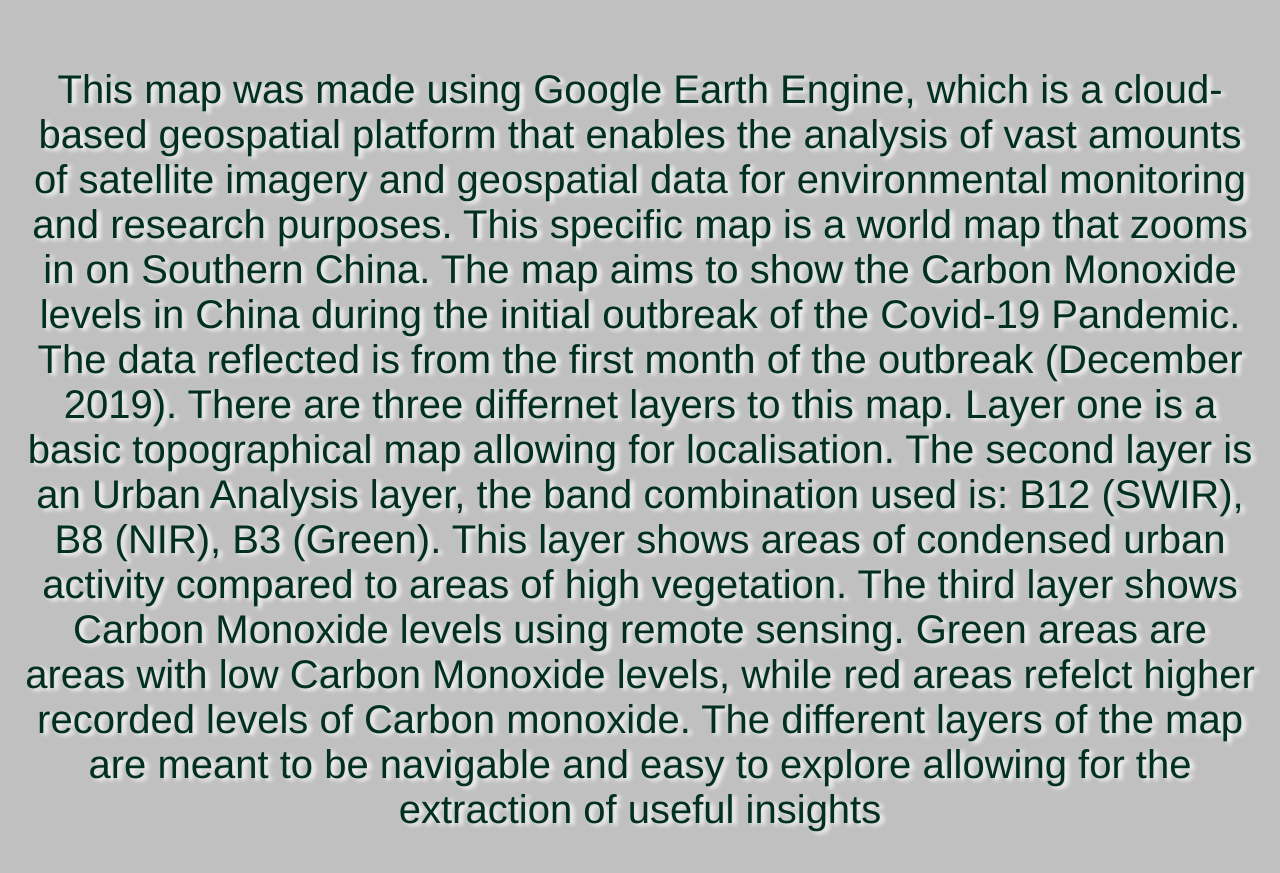
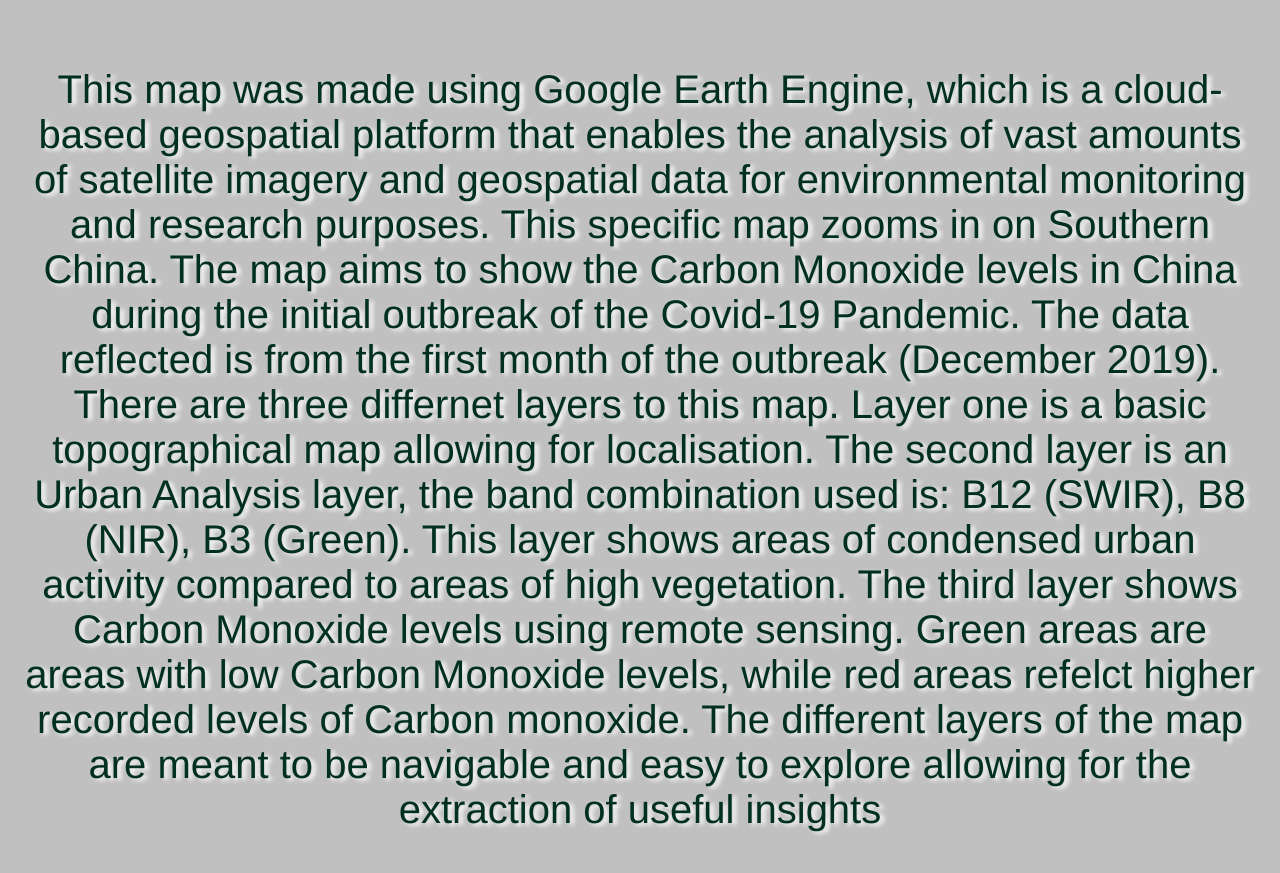
Before and after one commit to isabellahope/Isabellahope.github.io, a plain HTML site: page maps.html in a window 1280 px wide. Shown: the part 1988-2861 px from the top of the page. Drawn offline with Linux system fonts and the light colour scheme.

Commit message:
Update maps.html
text revision

```diff
--- a/maps.html
+++ b/maps.html
@@ -42,7 +42,7 @@
 <iframe position= center; width="90%" height="600px" src="https://isabellamariahope.users.earthengine.app/view/cmchina" frameborder="2" allow="accelerometer; autoplay; encrypted-media; gyroscope; picture-in-picture" allowfullscreen></iframe></a>
 
 
-<h4>This map was made using Google Earth Engine, which is a cloud-based geospatial platform that enables the analysis of vast amounts of satellite imagery and geospatial data for environmental monitoring and research purposes. This specific map is a world map that zooms in on Southern China. The map aims to show the Carbon Monoxide levels in China during the initial outbreak of the Covid-19 Pandemic. The data reflected is from the first month of the outbreak (December 2019). There are three differnet layers to this map. Layer one is a basic topographical map allowing for localisation. The second layer is an Urban Analysis layer, the band combination used is:  B12 (SWIR), B8 (NIR), B3 (Green). This layer shows areas of condensed urban activity compared to areas of high vegetation. The third layer shows Carbon Monoxide levels using remote sensing. Green areas are areas with low Carbon Monoxide levels, while red areas refelct higher recorded levels of Carbon monoxide. The different layers of the map are meant to be navigable and easy to explore allowing for the extraction of useful insights</h4>
+<h4>This map was made using Google Earth Engine, which is a cloud-based geospatial platform that enables the analysis of vast amounts of satellite imagery and geospatial data for environmental monitoring and research purposes. This specific map zooms in on Southern China. The map aims to show the Carbon Monoxide levels in China during the initial outbreak of the Covid-19 Pandemic. The data reflected is from the first month of the outbreak (December 2019). There are three differnet layers to this map. Layer one is a basic topographical map allowing for localisation. The second layer is an Urban Analysis layer, the band combination used is:  B12 (SWIR), B8 (NIR), B3 (Green). This layer shows areas of condensed urban activity compared to areas of high vegetation. The third layer shows Carbon Monoxide levels using remote sensing. Green areas are areas with low Carbon Monoxide levels, while red areas refelct higher recorded levels of Carbon monoxide. The different layers of the map are meant to be navigable and easy to explore allowing for the extraction of useful insights</h4>
 
 
 <!second map>
```
